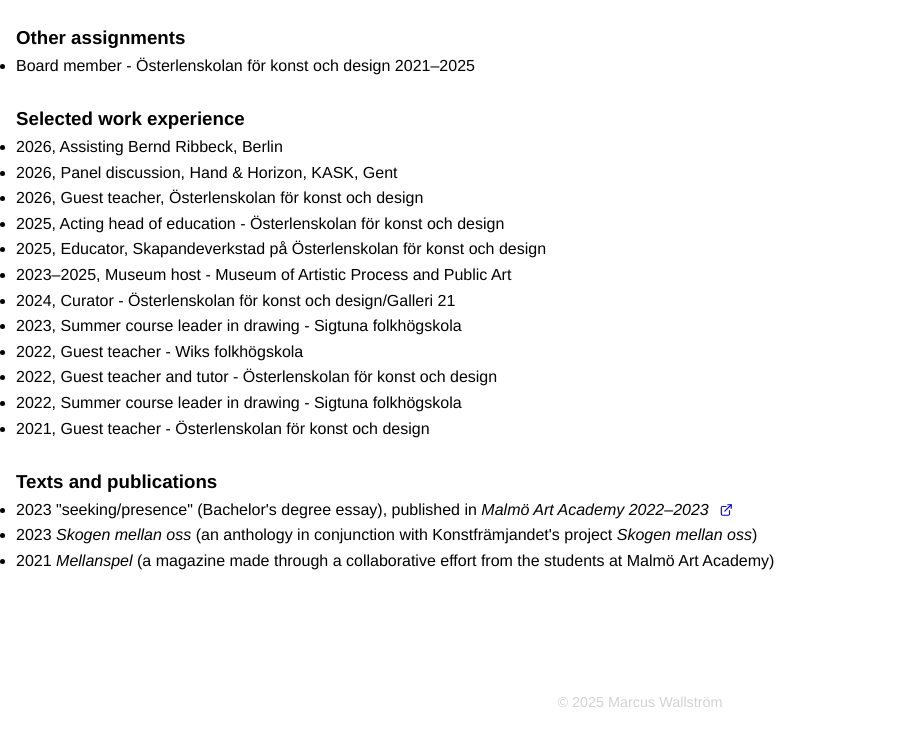
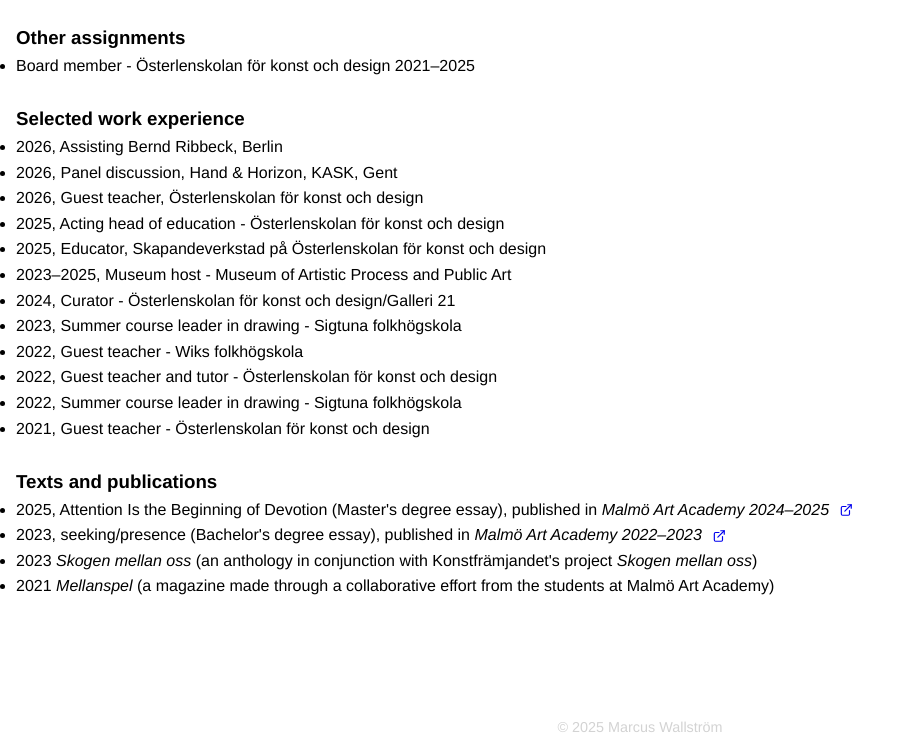
Before and after one commit to MarcusWallstrom/website, a plain HTML site: page cv.html in a window 1280 px wide. Shown: the part 2185-2940 px from the top of the page, without its empty margins (0-915 px from the left). Before the commit the page ends 2915 px from the top, so only its background shows below. Drawn offline with Linux system fonts and the light colour scheme.

Commit message:
Update cv.html

```diff
--- a/cv.html
+++ b/cv.html
@@ -162,7 +162,17 @@
 
       <h3>Texts and publications</h3>
       <ul>
-        <li>2023 "seeking/presence" (Bachelor's degree essay), published in <i>Malmö Art Academy 2022–2023</i>
+        <li>2025, Attention Is the Beginning of Devotion (Master's degree essay), published in <i>Malmö Art Academy 2024–2025</i>
+          <a href="251031_MAA_samlet_25_15_digital_sider_LQ#page=166" target="_blank" rel="noopener noreferrer" title="Öppna i ny flik" style="margin-left: 6px;">
+    <svg xmlns="http://www.w3.org/2000/svg" width="14" height="14" viewBox="0 0 24 24" fill="none" stroke="currentColor" stroke-width="2"
+         stroke-linecap="round" stroke-linejoin="round" style="vertical-align: middle;">
+      <path d="M18 13v6a2 2 0 0 1-2 2H6a2 2 0 0 1-2-2V8a2 2 0 0 1 2-2h6" />
+      <polyline points="15 3 21 3 21 9" />
+      <line x1="10" y1="14" x2="21" y2="3" />
+    </svg>
+  </a></li>
+
+        <li>2023, seeking/presence (Bachelor's degree essay), published in <i>Malmö Art Academy 2022–2023</i>
     <a href="Malmo_Art_Academy_2022_2023.pdf#page=160" target="_blank" rel="noopener noreferrer" title="Öppna i ny flik" style="margin-left: 6px;">
     <svg xmlns="http://www.w3.org/2000/svg" width="14" height="14" viewBox="0 0 24 24" fill="none" stroke="currentColor" stroke-width="2"
          stroke-linecap="round" stroke-linejoin="round" style="vertical-align: middle;">
```
